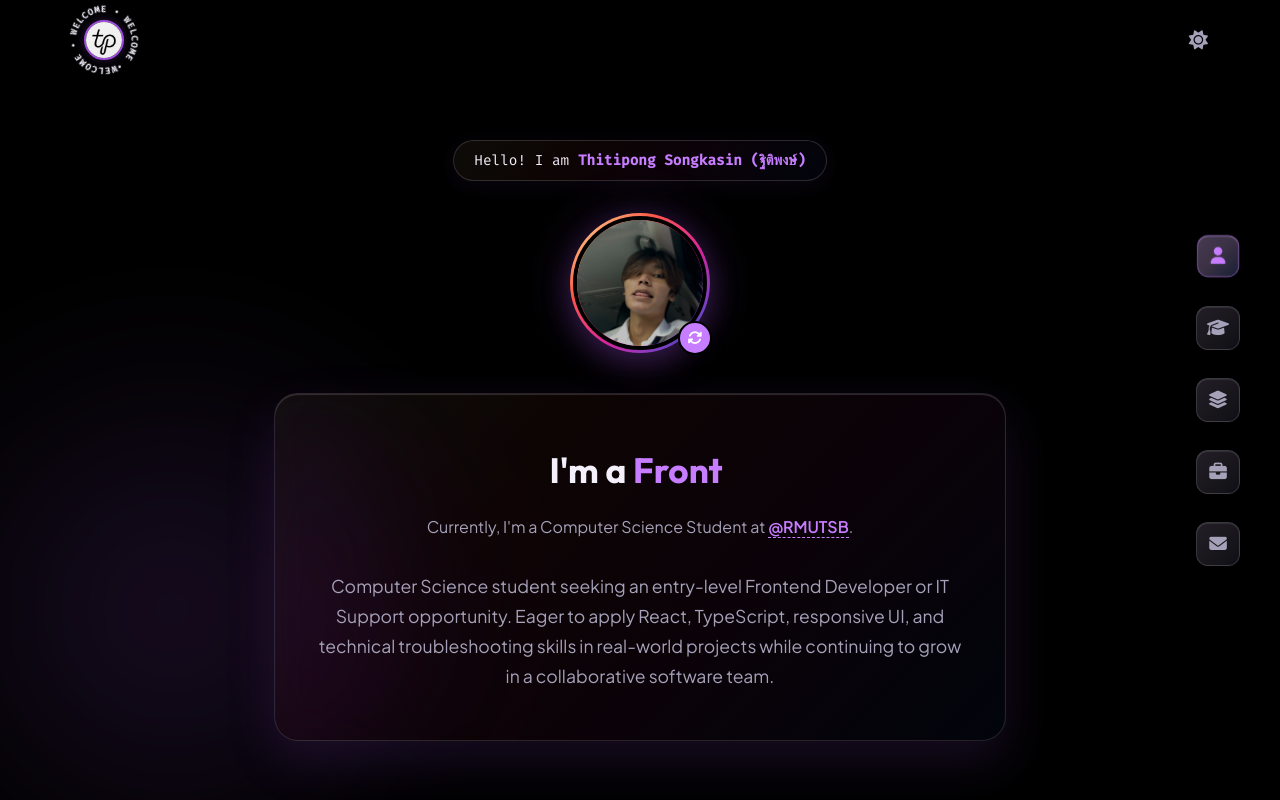
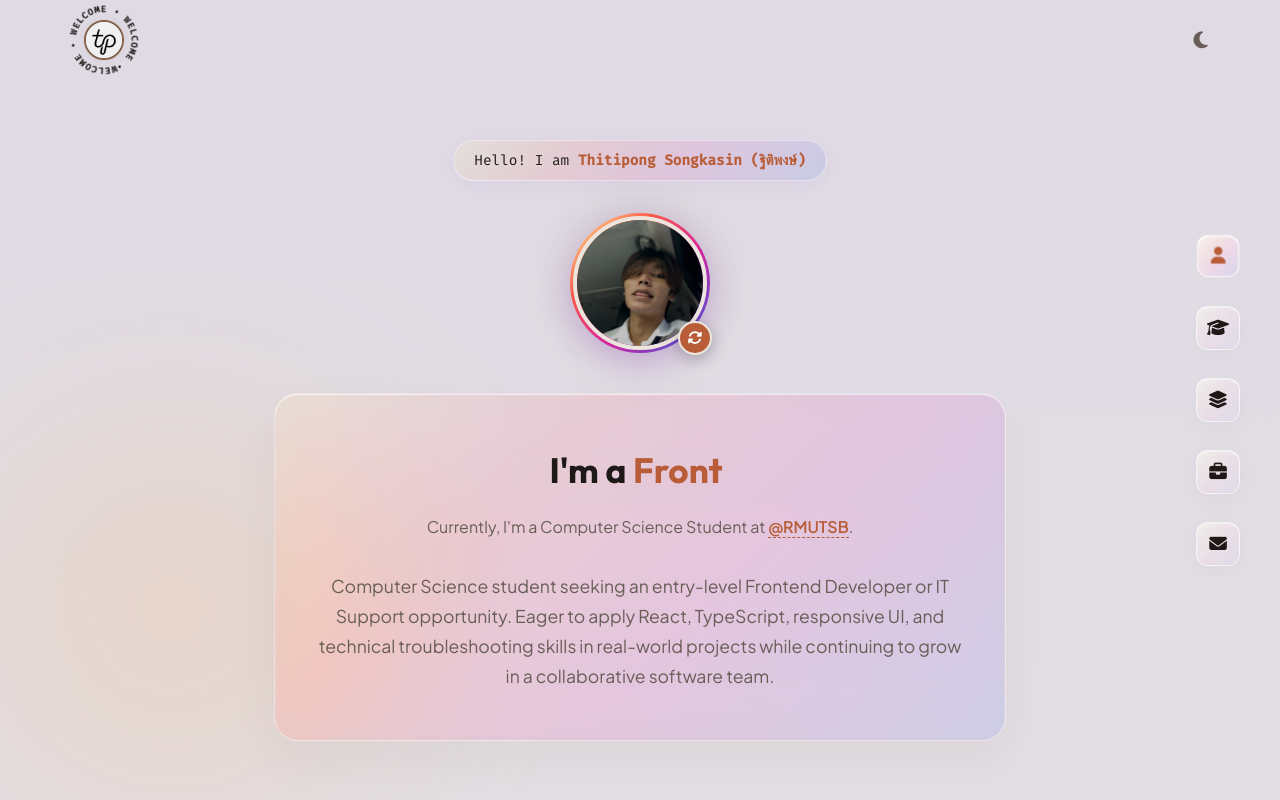
Before and after one commit to TTthiti01/-portfolio-Thiti, a React (Vite) app: page / in a window 1280 px wide. Shown: the top 800 px of the page. Built offline with nearby package versions, Linux system fonts and the light colour scheme; no server answers.

Commit message:
Set light mode as default theme on initial load

```diff
--- a/src/App.tsx
+++ b/src/App.tsx
@@ -20,7 +20,7 @@ function App() {
 
     const [isDark, setIsDark] = useState<boolean>(() => {
         const saved = localStorage.getItem('theme');
-        return saved ? saved === 'dark' : true;
+        return saved ? saved === 'dark' : false;
     });
 
     const [modalData, setModalData] = useState<{ title: string; subtitle: string; details: string } | null>(null);
```
